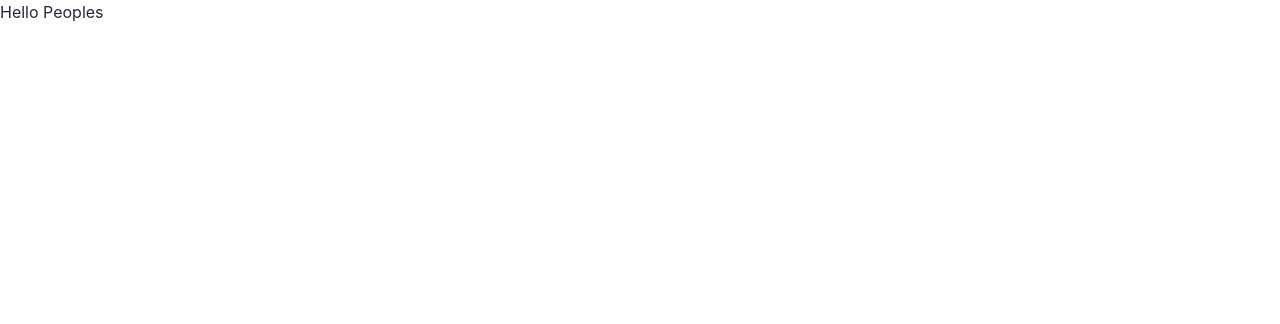
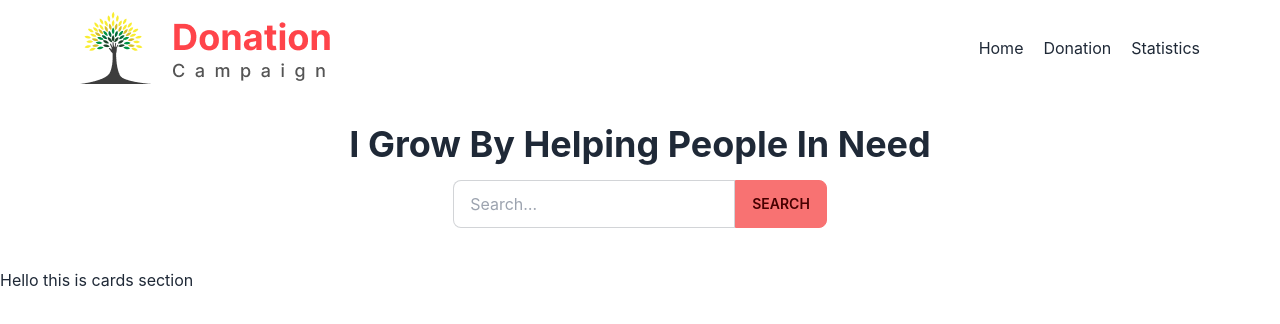
Before and after one commit to sharifrayhan/Donation-Campaign, a React (Vite) app: page / in a window 1280 px wide. Shown: the top 324 px of the page. Built offline with nearby package versions, Linux system fonts and the light colour scheme; no server answers.

Commit message:
created routes for navbar items

```diff
--- /dev/null
+++ b/src/components/Banner/Banner.jsx
@@ -0,0 +1,23 @@
+import React from 'react';
+
+const Banner = () => {
+    return (
+        <div className="flex flex-col justify-between items-center my-10 gap-4">
+        <h1 className="font-bold text-4xl">I Grow By Helping People In Need</h1>
+        <div className="form-control">
+          <div className="input-group">
+            <input
+              type="text"
+              placeholder="Search…"
+              className="input input-bordered"
+            />
+            <button className="btn btn-error">
+              Search
+            </button>
+          </div>
+        </div>
+      </div>
+    );
+};
+
+export default Banner;
--- /dev/null
+++ b/src/components/Cards/Cards.jsx
@@ -0,0 +1,19 @@
+import React from "react";
+import { useEffect, useState } from "react";
+import { useLoaderData } from "react-router-dom";
+
+const Cards = () => {
+//   const cards = useLoaderData();
+//   console.log(cards);
+const [cards, setCards]=useState([])
+useEffect(()=>{
+    fetch('courses.json')
+    .then(res=> res.json())
+    .then(data=> setCards(data))
+},[])
+  return (
+    <p>Hello this is cards section</p>
+  );
+};
+
+export default Cards;
--- /dev/null
+++ b/src/components/Header/Navbar/Navbar.jsx
@@ -0,0 +1,21 @@
+import React from 'react';
+import { Link } from 'react-router-dom';
+
+const Navbar = () => {
+    return (
+        <div>
+            <nav className='flex justify-between items-center mx-20 my-3'>
+                <img src="/src/images/Logo.png" alt="" />
+                <div>
+                    <ul className='flex gap-5 cursor-pointer  '>
+                        <li className="hover:text-[#FF444A] hover:underline"><Link to="/" >Home</Link></li>
+                        <li className="hover:text-[#FF444A] hover:underline"><Link to="/Donation">Donation</Link></li>
+                        <li className="hover:text-[#FF444A] hover:underline"><Link to="/Statistics">Statistics</Link></li>
+                    </ul>
+                </div>
+            </nav>
+        </div>
+    );
+};
+
+export default Navbar;
--- a/src/components/Home/Home.jsx
+++ /dev/null
@@ -1,11 +0,0 @@
-
-
-const Home = () => {
-    return (
-        <div>
-            <p>Hello Peoples</p>
-        </div>
-    );
-};
-
-export default Home;
--- a/src/components/Root/Root.jsx
+++ b/src/components/Root/Root.jsx
@@ -1,8 +1,10 @@
 import { Outlet } from 'react-router-dom';
+import Navbar from '../Header/Navbar/Navbar';
 
 const Root = () => {
     return (
         <div>
+            <Navbar></Navbar>
             <Outlet></Outlet>
         </div>
     );
--- a/src/index.css
+++ b/src/index.css
@@ -7,4 +7,5 @@
 
 body {
     font-family: 'Inter', sans-serif;
+    /* background-image: url(/src/images/donation_cover.jpg); */
 }
--- /dev/null
+++ b/src/pages/Donation.jsx
@@ -0,0 +1,10 @@
+
+const Donation = () => {
+    return (
+        <div>
+            <p>This is donation page</p>
+        </div>
+    );
+};
+
+export default Donation;
--- /dev/null
+++ b/src/pages/Home.jsx
@@ -0,0 +1,14 @@
+import Banner from "../components/Banner/Banner";
+import Cards from "../components/Cards/Cards";
+
+
+const Home = () => {
+  return (
+    <div>
+        <Banner></Banner>
+        <Cards></Cards>
+    </div>
+  );
+};
+
+export default Home;
--- /dev/null
+++ b/src/pages/Statistics.jsx
@@ -0,0 +1,11 @@
+import React from 'react';
+
+const Statistics = () => {
+    return (
+        <div>
+            <p>This is statistics</p>
+        </div>
+    );
+};
+
+export default Statistics;
```
Also changed, not shown: public/donation_info.json (+12 -0 lines), src/main.jsx (+13 -1 lines), src/images/Logo.png (added), src/images/donation_cover.jpg (added).
